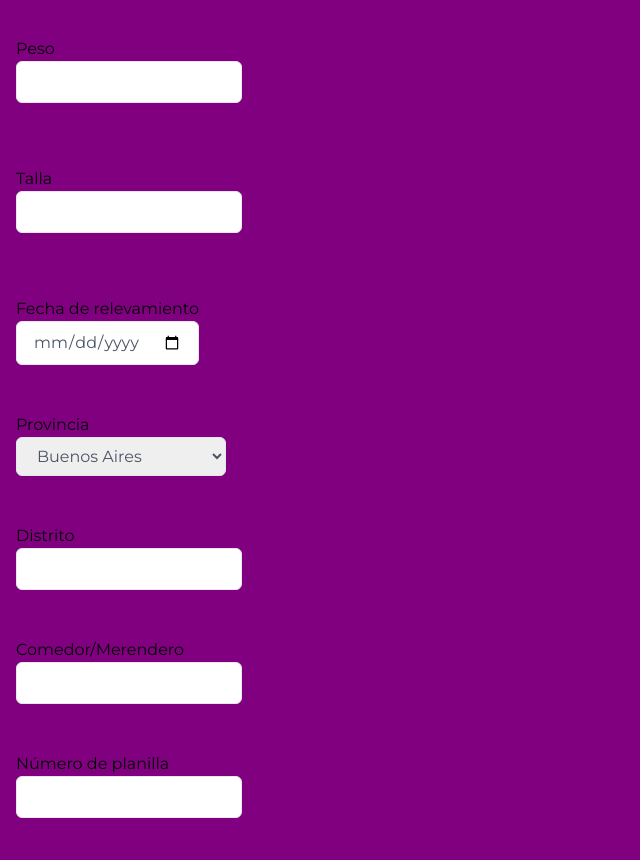
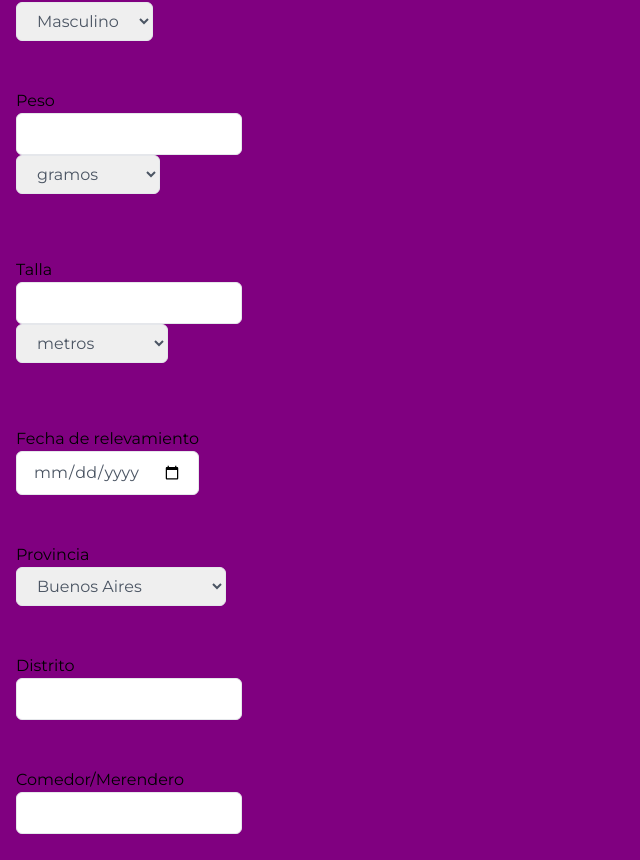
Before and after one commit to MiroslavSapunar/SIGBAS-UniversidadPopular, a Next.js app in the folder web/: page /formulario in a window 1280 px wide. Shown: the part 612-1472 px from the top of the page, without its empty margins (0-640 px from the left). Built offline with nearby package versions, Linux system fonts and the light colour scheme.

Commit message:
Update page.js

```diff
--- a/web/src/app/formulario/page.js
+++ b/web/src/app/formulario/page.js
@@ -27,7 +27,9 @@ export default function FormPageOne() {
       }}
       className="min-h-screen flex flex-col items-left justify-center"
     >
-      <form name="form" id ="registrationForm" action="/formulario" method="get" onSubmit={validateForm}>
+        <h2 className="text-3xl text-violet-university font-bold mb-4">Formulario para menores de 2 años</h2>
+
+      <form name="form" id ="registrationForm" action="/formulario1" method="get" onSubmit={validateForm}>
         <div class="formGroup rounded p-4 mb-4">
           <label for="firstName">Nombre</label>
           <div class="flex items-center">
@@ -75,7 +77,6 @@ export default function FormPageOne() {
           <label for="birthday">Fecha de nacimiento</label>
           <div class="flex items-center">
           <input
-
                   type="date"
                   name="birthday"
                   class="rounded-md border px-4 py-2 w-half focus:outline-none text-gray-600 focus:border-yellow-400"
@@ -100,14 +101,21 @@ export default function FormPageOne() {
           <div class="flex items-center">
           <input
                   required
-                  min="3"
+                  min="0"
                   type="number"
                   name="weight"
                   id="weight"
-                  onChange={(e) => setWeight(e.target.value)}
-                  value={weight}
                   class="rounded-md border px-4 py-2 w-half focus:outline-none text-gray-600 focus:border-yellow-400"
             />
+          </div>
+          <div class="flex items-center">
+          <select
+                  id="weightMetric"
+                  name="weightMetric"
+          class="rounded-md border px-4 py-2 w-half focus:outline-none text-gray-600 focus:border-yellow-400">
+                <option>gramos</option>
+                <option>kilogramos</option>
+              </select>
           </div>
           <div class ="error text-red-700 py-2"></div>
         </div>
@@ -116,14 +124,21 @@ export default function FormPageOne() {
           <div class="flex items-center">
           <input
                   required
-                  min="50"
+                  min="0"
                   type="number"
                   name="height"
                   id="height"
-                  onChange={(e) => setHeight(e.target.value)}
-                  value={height}
                   class="rounded-md border px-4 py-2 w-half focus:outline-none text-gray-600 focus:border-yellow-400"
             />
+          </div>
+          <div class="flex items-center">
+          <select
+                  id="heightMetric"
+                  name="heightMetric"
+          class="rounded-md border px-4 py-2 w-half focus:outline-none text-gray-600 focus:border-yellow-400">
+                <option>metros</option>
+                <option>centimetros</option>
+              </select>
           </div>
           <div class ="error text-red-700 py-2"></div>
         </div>
```
